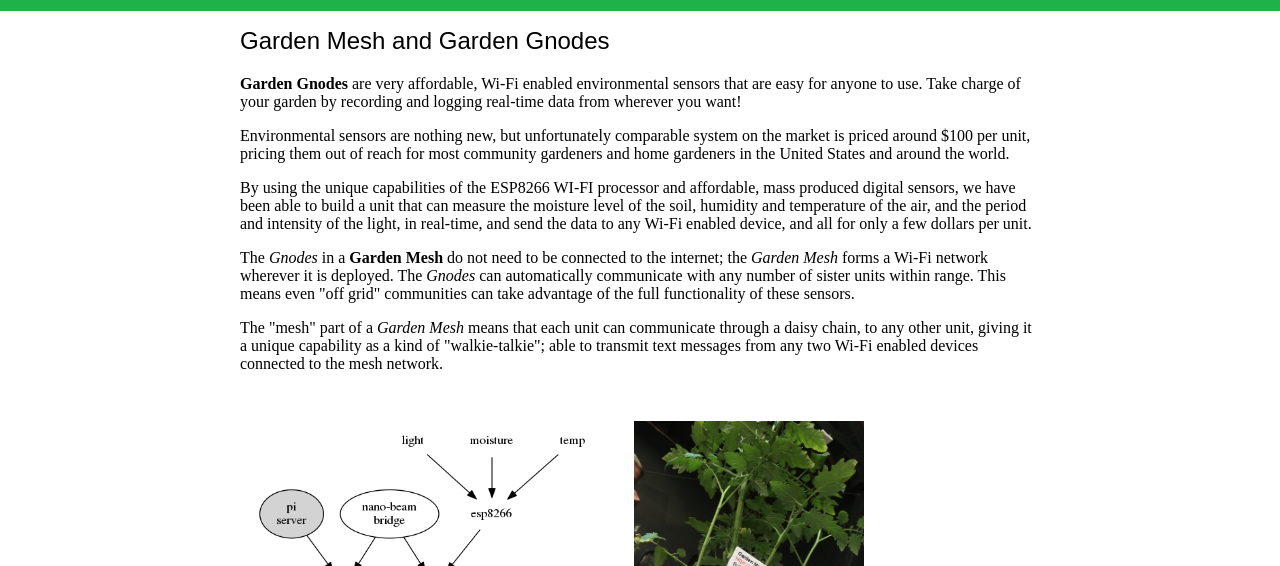
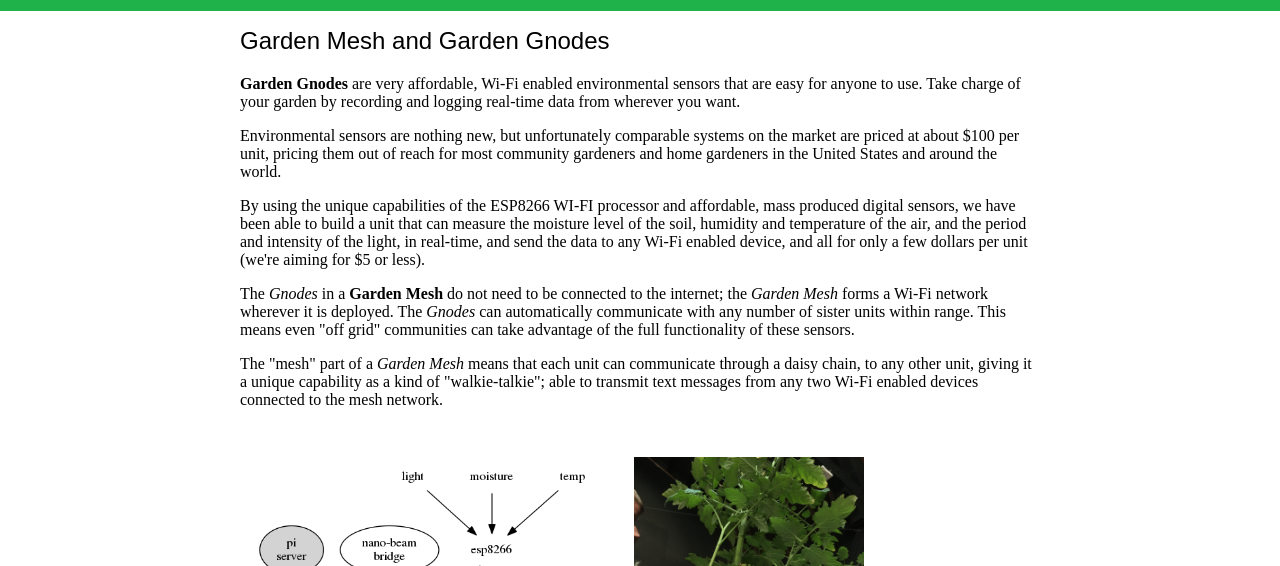
Before and after one commit to msgpo/meshygardentoolshed, a website: page web/index.html in a window 1280 px wide. Shown: the part 234-800 px from the top of the page. Drawn offline with Linux system fonts and the light colour scheme; no server answers; a web font is replaced by a local one.

Commit message:
Fixed typos.

```diff
--- a/web/index.html
+++ b/web/index.html
@@ -15,14 +15,14 @@
 <article class="garden-gnode">
     <h1>Garden Mesh and Garden Gnodes</h1>
     <p><strong>Garden Gnodes</strong> are very affordable, Wi-Fi enabled environmental sensors that are easy for anyone
-        to use. Take charge of your garden by recording and logging real-time data from wherever you want!</p>
-    <p>Environmental sensors are nothing new, but unfortunately comparable system on the market is priced around $100
-        per unit, pricing them out of reach for most community gardeners and home gardeners in the United States and
-        around the world.</p>
+        to use. Take charge of your garden by recording and logging real-time data from wherever you want.</p>
+    <p>Environmental sensors are nothing new, but unfortunately comparable systems on the market are priced at about
+        $100 per unit, pricing them out of reach for most community gardeners and home gardeners in the United States
+        and around the world.</p>
     <p>By using the unique capabilities of the ESP8266 WI-FI processor and affordable, mass produced digital sensors, we
         have been able to build a unit that can measure the moisture level of the soil, humidity and temperature of the
         air, and the period and intensity of the light, in real-time, and send the data to any Wi-Fi enabled device, and
-        all for only a few dollars per unit.</p>
+        all for only a few dollars per unit (we're aiming for $5 or less).</p>
     <p>The <em>Gnodes</em> in a <strong>Garden Mesh</strong> do not need to be connected to the internet; the <em>Garden
         Mesh</em> forms a Wi-Fi network wherever it is deployed. The <em>Gnodes</em> can automatically communicate with
         any number of sister units within range. This means even &quot;off grid&quot; communities can take advantage of
```
